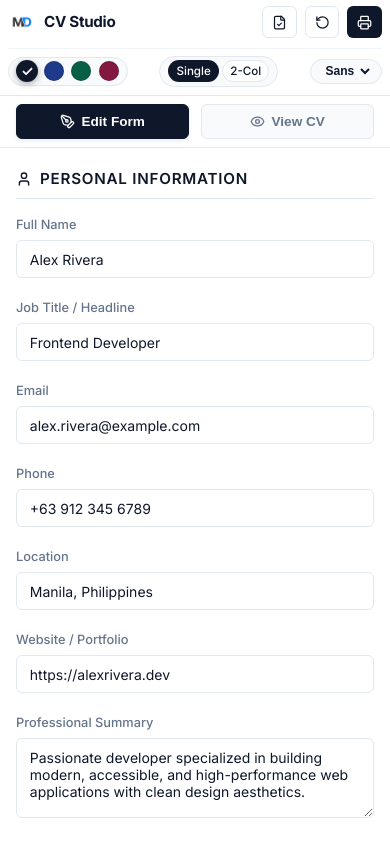
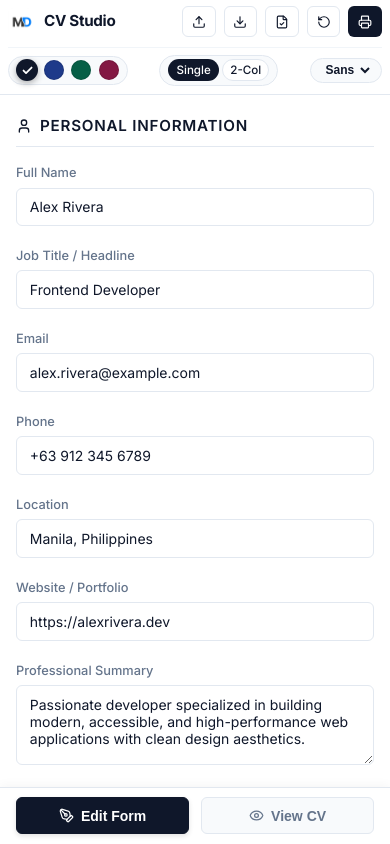
Before and after one commit to DmitzDev/CV-Builder_MD, a React (Vite) app: page / in a window 390 px wide. Built offline with nearby package versions, Linux system fonts and the light colour scheme.

Commit message:
feat: add JSON backup/import, projects section, and bottom mobile navigation

```diff
--- a/src/App.jsx
+++ b/src/App.jsx
@@ -74,12 +74,52 @@ function App() {
     window.print();
   };
 
+  // Export CV Data as a downloadable JSON file
+  const handleExportJSON = () => {
+    const dataStr = "data:text/json;charset=utf-8," + encodeURIComponent(JSON.stringify(cvData, null, 2));
+    const downloadAnchor = document.createElement('a');
+    downloadAnchor.setAttribute("href", dataStr);
+    downloadAnchor.setAttribute("download", `cv_backup_${Date.now()}.json`);
+    document.body.appendChild(downloadAnchor);
+    downloadAnchor.click();
+    downloadAnchor.remove();
+  };
+
+  // Import CV Data from a JSON file
+  const handleImportJSON = (e) => {
+    const fileReader = new FileReader();
+    if (e.target.files && e.target.files[0]) {
+      fileReader.readAsText(e.target.files[0], "UTF-8");
+      fileReader.onload = (event) => {
+        try {
+          const parsed = JSON.parse(event.target.result);
+          if (parsed && typeof parsed === 'object') {
+            setCvData({
+              personal: { ...emptyCVData.personal, ...(parsed.personal || {}) },
+              experience: Array.isArray(parsed.experience) ? parsed.experience : [],
+              education: Array.isArray(parsed.education) ? parsed.education : [],
+              skills: Array.isArray(parsed.skills) ? parsed.skills : [],
+              projects: Array.isArray(parsed.projects) ? parsed.projects : []
+            });
+            alert("Matagumpay na na-import ang iyong CV data!");
+          }
+        } catch (err) {
+          alert("Hindi wastong JSON file. Pakisuri ulit ang file.");
+        }
+      };
+      // Reset input value para pwede ulit i-upload ang same file kung kailangan
+      e.target.value = "";
+    }
+  };
+
   return (
     <div className="app-container">
       <Navbar
         onLoadSample={handleLoadSample}
         onReset={handleReset}
         onPrint={handlePrint}
+        onExportJSON={handleExportJSON}
+        onImportJSON={handleImportJSON}
         currentColor={themeColor}
         onColorChange={setThemeColor}
         template={template}
@@ -88,7 +128,12 @@ function App() {
         onFontChange={setFont}
       />
 
-      {/* Mobile Floating Segmented Tab Switcher */}
+      <div className={`main-workspace show-${mobileTab}`}>
+        <Editor data={cvData} onChange={setCvData} />
+        <Preview data={cvData} themeColor={themeColor} template={template} font={font} />
+      </div>
+
+      {/* Mobile Bottom Tab Switcher */}
       <div className="mobile-tab-bar">
         <button
           className={`mobile-tab-btn ${mobileTab === 'edit' ? 'active' : ''}`}
@@ -105,11 +150,6 @@ function App() {
           <span>View CV</span>
         </button>
       </div>
-
-      <div className={`main-workspace show-${mobileTab}`}>
-        <Editor data={cvData} onChange={setCvData} />
-        <Preview data={cvData} themeColor={themeColor} template={template} font={font} />
-      </div>
     </div>
   );
 }
--- a/src/components/Editor.jsx
+++ b/src/components/Editor.jsx
@@ -380,41 +380,60 @@ function Editor({ data, onChange }) {
                         </span>
                     ))}
                 </div>
+            </section>
 
-                {/* --- Projects --- */}
+            {/* --- PROJECTS --- */}
             <section className="form-section">
-                    <h2 className="section-title">
+                <div style={{ display: 'flex', justifyContent: 'space-between', alignItems: 'center', marginBottom: '1rem' }}>
+                    <h2 className="section-title" style={{ marginBottom: 0, border: 'none' }}>
                         <FolderGit2 size={16} />
                         <span>Projects</span>
                     </h2>
+                    <button className="btn btn-secondary" onClick={handleAddProject} style={{ fontSize: '0.75rem', padding: '0.35rem 0.65rem' }}>
+                        <Plus size={13} /> Add
+                    </button>
+                </div>
+
                 {projects.map((project) => (
-                        <div key={project.id} className="form-group">
+                    <div key={project.id} style={{ padding: '1rem', border: '1px solid var(--border-color)', borderRadius: 'var(--radius-sm)', marginBottom: '1rem', background: '#fafafa' }}>
+                        <div style={{ display: 'flex', justifyContent: 'flex-end' }}>
+                            <button className="btn-danger" onClick={() => handleRemoveProject(project.id)} title="Delete project">
+                                <Trash2 size={14} />
+                            </button>
+                        </div>
+                        <div className="input-grid">
+                            <div className="form-group">
+                                <label>Project Name</label>
                                 <input
                                     type="text"
                                     className="form-control"
+                                    placeholder="e.g. Minimalist CV Builder"
                                     value={project.name}
                                     onChange={(e) => handleUpdateProject(project.id, 'name', e.target.value)}
                                 />
+                            </div>
+                            <div className="form-group">
+                                <label>Project URL / Repo</label>
                                 <input
                                     type="text"
                                     className="form-control"
+                                    placeholder="https://github.com/..."
                                     value={project.link}
                                     onChange={(e) => handleUpdateProject(project.id, 'link', e.target.value)}
                                 />
-                            <input
-                                type="text"
+                            </div>
+                            <div className="form-group input-full">
+                                <label>Description & Tech Stack</label>
+                                <textarea
                                     className="form-control"
+                                    placeholder="Describe your role, impact, or tech stack used..."
                                     value={project.description}
                                     onChange={(e) => handleUpdateProject(project.id, 'description', e.target.value)}
                                 />
                             </div>
+                        </div>
+                    </div>
                 ))}
-                    <button className="btn-add" onClick={handleAddProject}>
-                        <Plus size={14} />
-                        Add Project
-                    </button>
-                </section>
-
             </section>
         </aside>
     );
--- a/src/components/Navbar.jsx
+++ b/src/components/Navbar.jsx
@@ -1,7 +1,20 @@
-import React from 'react';
-import { FileText, Printer, RotateCcw, FileCheck, Check } from 'lucide-react';
+import React, { useRef } from 'react';
+import { FileText, Printer, RotateCcw, FileCheck, Check, Download, Upload } from 'lucide-react';
 
-function Navbar({ onReset, onLoadSample, onPrint, currentColor, onColorChange, template, onTemplateChange, font, onFontChange }) {
+function Navbar({
+    onReset,
+    onLoadSample,
+    onPrint,
+    onExportJSON,
+    onImportJSON,
+    currentColor,
+    onColorChange,
+    template,
+    onTemplateChange,
+    font,
+    onFontChange
+}) {
+    const fileInputRef = useRef(null);
 
     const colors = [
         { name: 'Slate', value: '#0f172a' },
@@ -9,6 +22,13 @@ function Navbar({ onReset, onLoadSample, onPrint, currentColor, onColorChange, t
         { name: 'Emerald', value: '#065f46' },
         { name: 'Burgundy', value: '#831843' }
     ];
+
+    const handleTriggerImport = () => {
+        if (fileInputRef.current) {
+            fileInputRef.current.click();
+        }
+    };
+
     return (
         <header className="app-header">
             <div className="header-top-row">
@@ -18,18 +38,37 @@ function Navbar({ onReset, onLoadSample, onPrint, currentColor, onColorChange, t
                 </div>
 
                 <div className="header-actions">
+                    {/* Hidden file input for JSON import */}
+                    <input
+                        type="file"
+                        ref={fileInputRef}
+                        onChange={onImportJSON}
+                        accept=".json"
+                        style={{ display: 'none' }}
+                    />
+
+                    <button className="btn btn-secondary btn-action" onClick={handleTriggerImport} title="Import CV data from JSON">
+                        <Upload size={14} />
+                        <span className="btn-text">Import</span>
+                    </button>
+
+                    <button className="btn btn-secondary btn-action" onClick={onExportJSON} title="Backup CV data as JSON">
+                        <Download size={14} />
+                        <span className="btn-text">Backup</span>
+                    </button>
+
                     <button className="btn btn-secondary btn-action" onClick={onLoadSample} title="Load sample data">
-                        <FileCheck size={15} />
+                        <FileCheck size={14} />
                         <span className="btn-text">Sample</span>
                     </button>
 
                     <button className="btn btn-secondary btn-action" onClick={onReset} title="Clear all fields">
-                        <RotateCcw size={15} />
+                        <RotateCcw size={14} />
                         <span className="btn-text">Clear</span>
                     </button>
 
                     <button className="btn btn-primary btn-action" onClick={onPrint} title="Download or print your CV">
-                        <Printer size={15} />
+                        <Printer size={14} />
                         <span className="btn-text">PDF</span>
                     </button>
                 </div>
--- a/src/index.css
+++ b/src/index.css
@@ -561,16 +561,17 @@ textarea.form-control {
     cursor: pointer;
   }
 
-  /* Mobile Floating Tab Switcher */
+  /* Mobile Bottom Tab Switcher */
   .mobile-tab-bar {
     display: flex;
     background: #ffffff;
-    border-bottom: 1px solid var(--border-color);
-    padding: 0.5rem 1rem;
+    border-top: 1px solid var(--border-color);
+    padding: 0.6rem 1rem calc(0.6rem + env(safe-area-inset-bottom, 0px));
     gap: 0.75rem;
     justify-content: center;
     flex-shrink: 0;
-    z-index: 20;
+    z-index: 50;
+    box-shadow: 0 -2px 10px rgba(0, 0, 0, 0.04);
   }
 
   .mobile-tab-btn {
@@ -578,9 +579,9 @@ textarea.form-control {
     display: inline-flex;
     align-items: center;
     justify-content: center;
-    gap: 0.4rem;
-    padding: 0.55rem 0.75rem;
-    font-size: 0.85rem;
+    gap: 0.45rem;
+    padding: 0.6rem 0.85rem;
+    font-size: 0.875rem;
     font-weight: 600;
     border-radius: var(--radius-sm);
     border: 1px solid var(--border-color);
@@ -594,7 +595,7 @@ textarea.form-control {
     background: var(--text-main);
     color: #ffffff;
     border-color: var(--text-main);
-    box-shadow: 0 2px 4px rgba(0, 0, 0, 0.08);
+    box-shadow: 0 2px 5px rgba(0, 0, 0, 0.12);
   }
 
   /* Single Panel Display on Mobile */
```
Lines whose indentation alone changed are shown as unchanged.
